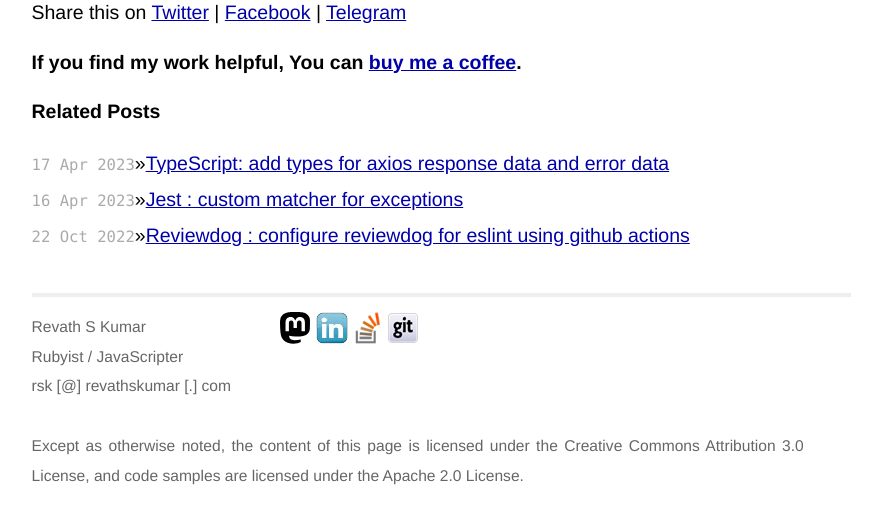
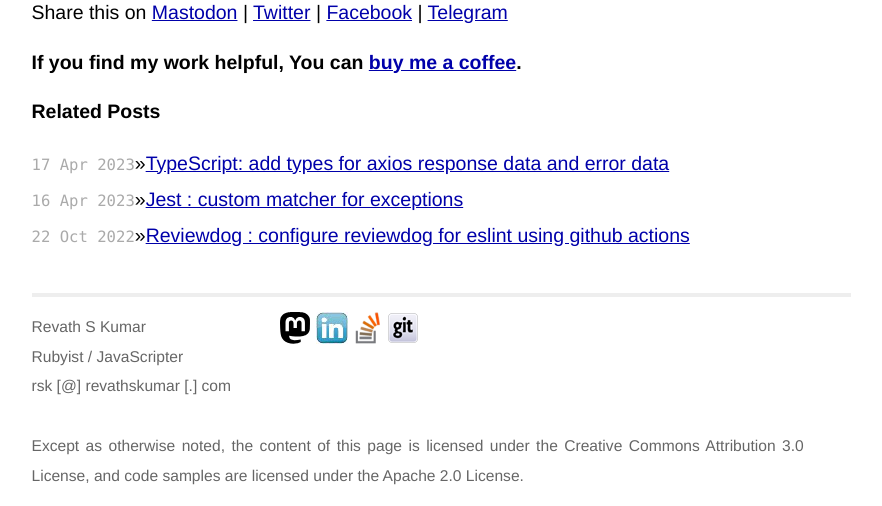
Before and after one commit to revathskumar/blog.revathskumar.com, a Jekyll site: the page built from _posts/2011-10-24-python-url-encoding-and-decoding.html, in a window 1280 px wide. Shown: the part 631-1137 px from the top of the page, without its empty margins (199-1081 px from the left). Built offline with Jekyll 4.4.1, drawn with Linux system fonts in a browser that asks for light colours.

Commit message:
chore: add Mastodon share

```diff
--- a/_layouts/post.html
+++ b/_layouts/post.html
@@ -10,8 +10,10 @@ comments: true
 </div>
 
 <div class="share">
-  Share this on <a href='https://twitter.com/share?url=http://blog.revathskumar.com{{page.url }}&text="{{ page.title }}"+by+@revathskumar' target="_blank" rel="nofollow">Twitter</a> |
-  <a href='https://www.facebook.com/sharer/sharer.php?u=http://blog.revathskumar.com{{page.url }}&t="{{ page.title }}"' target="_blank" rel="nofollow">Facebook</a> |
+  Share this on
+  <a href='https://sharetomastodon.github.io/?url=https://blog.revathskumar.com{{page.url}}&title={{ page.title }} by @revathskumar@fosstodon.org' target="_blank" rel="nofollow">Mastodon</a> |
+  <a href='https://twitter.com/share?url=https://blog.revathskumar.com{{page.url }}&text="{{ page.title }}"+by+@revathskumar' target="_blank" rel="nofollow">Twitter</a> |
+  <a href='https://www.facebook.com/sharer/sharer.php?u=https://blog.revathskumar.com{{page.url }}&t="{{ page.title }}"' target="_blank" rel="nofollow">Facebook</a> |
   <a href="https://t.me/share/url?url=https%3A%2F%2Ft.me%2Fiv%3Furl%3Dhttps%253A%252F%252Fblog.revathskumar.com%252F{{page.url}}%26rhash%3Dd039852156f80a" target="_blank" rel="nofollow">Telegram</a>
 </div>
 
```
